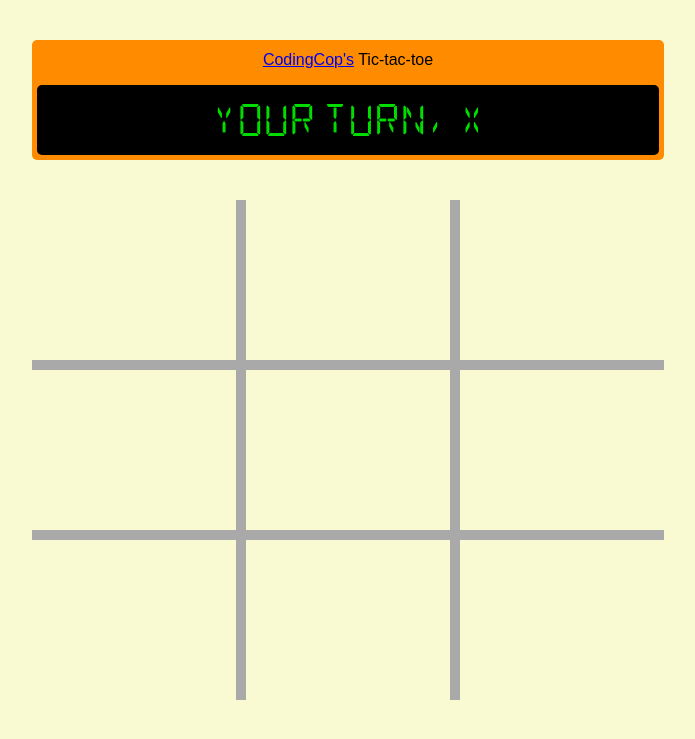
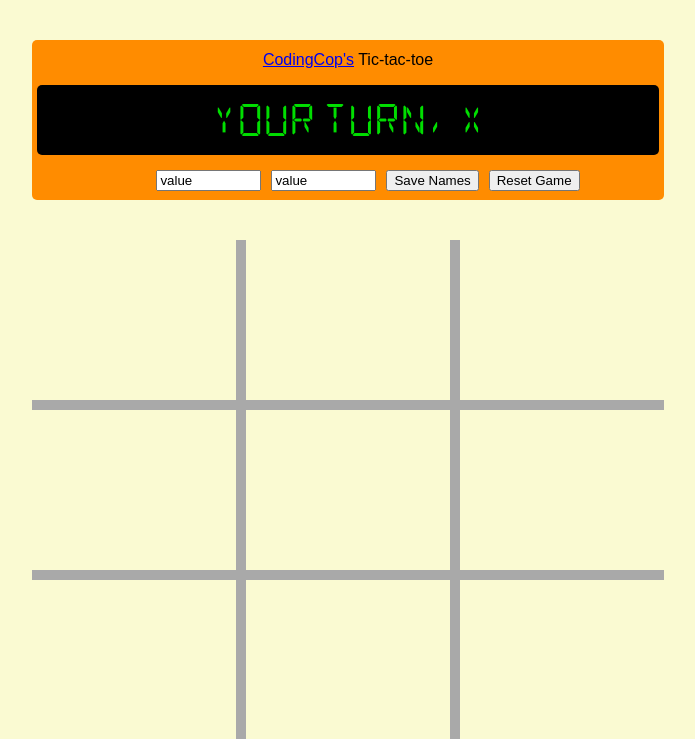
Before and after one commit to cleve703/tic-tac-toe, a PHP site: page / in a window 1280 px wide. Shown: the top 739 px of the page, without its empty margins (292-987 px from the left). Run offline with PHP 8.4, Linux system fonts and the light colour scheme; some web fonts are replaced.

Commit message:
fix issue where spaces could be clicked repeatedly

```diff
--- a/index.html
+++ b/index.html
@@ -11,8 +11,18 @@
 </head>
 <body>
   <div class="message-board-container">
-    <div class="message-board" id="message-board-label"><p><a href="https://codingcop.com" target="_blank">CodingCop's</a> Tic-tac-toe</p></div>
+    <div class="message-board" id="message-board-label">
+      <p><a href="https://codingcop.com" target="_blank">CodingCop's</a> Tic-tac-toe</p>
+    </div>
     <div class="message-board" id="message-board-message"></div>
+    <div class="message-board" id="message-board-form">
+      <ul>
+        <li><input type="text" name="name" id="playerX" value="value" size="10"/></li>
+        <li><input type="text" name="name" id="playerO" value="value" size="10"/></li>
+        <li><button>Save Names</button></li>
+        <li><button>Reset Game</button></li>
+      </ul>
+    </div>
   </div>
   <div class="board-container">
     <div class="board-square" id="a1"></div>
--- a/script.js
+++ b/script.js
@@ -39,7 +39,7 @@ var gameBoard = (function() {
   }
 
   function boardButtons() {
-      spaces.forEach(space => document.getElementById(space.grid).addEventListener('click', function() { if (space.marker == "") {placement(space.grid, flowController.whoseTurn())} flowController.turnProcess() }, true));
+      spaces.forEach(space => document.getElementById(space.grid).addEventListener('click', function() { if (space.marker == "") {placement(space.grid, flowController.whoseTurn()); flowController.turnProcess() }}, true));
   };
 
   return {
--- a/style.css
+++ b/style.css
@@ -9,7 +9,7 @@ body {
   margin: 5vh 25%;
   display: grid;
   grid-template-columns: 1fr;
-  grid-template-rows: 5vh 10vh;
+  grid-template-rows: 5vh 10vh 5vh;
   background-color: darkorange;
   border-radius: 5px;
 }
@@ -28,6 +28,13 @@ body {
   font-size: xx-large;
   background-color: black;
   color: rgb(0,222,0);
+}
+#message-board-form ul{
+  list-style-type: none;
+}
+#message-board-form li{
+  float: left;
+  margin: 0 5px;
 }
 .board-container {
   margin: 5vh 25%;
```
